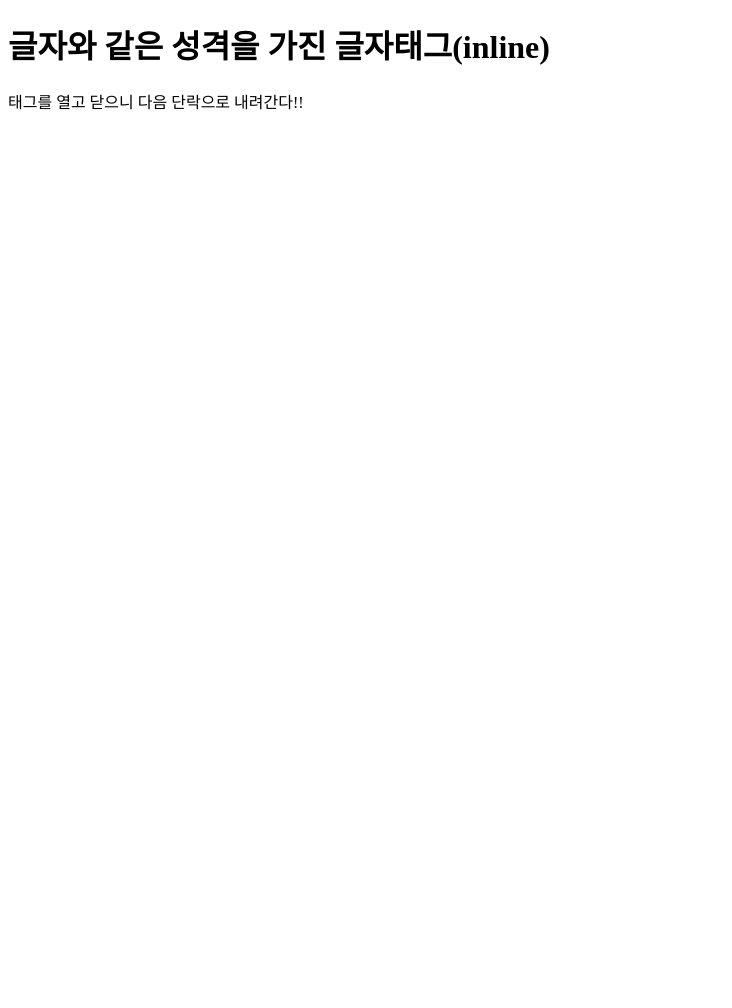
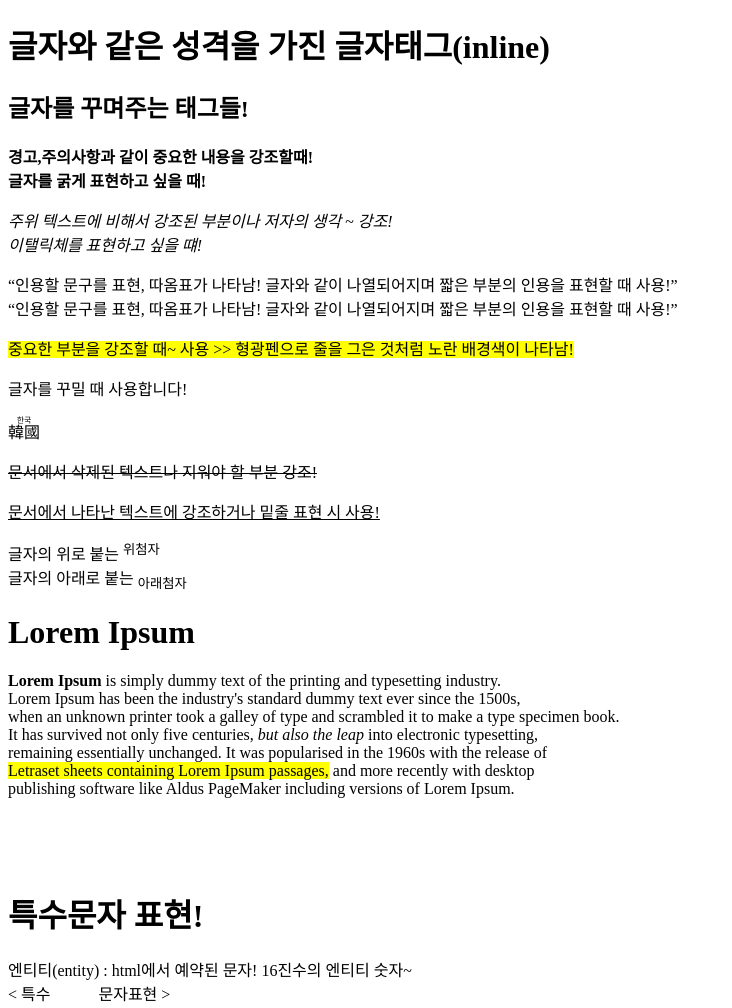
Before and after one commit to Suuukim/HTML5, a plain HTML site: page index4.html in a window 1280 px wide. Shown: the whole page, without its empty margins (0-732 px from the left). Before the commit the page ends 800 px from the top, so only its background shows below. Drawn offline with Linux system fonts and the light colour scheme.

Commit message:
텍스트 관련 태그 02

```diff
--- a/index4.html
+++ b/index4.html
@@ -9,7 +9,88 @@
 
     <body>
         <h1>글자와 같은 성격을 가진 글자태그(inline)</h1>
-        <p>태그를 열고 닫으니 다음 단락으로 내려간다!!</p>
+        <!-- <p>태그를 열고 닫으니 다음 단락으로 내려간다!!</p> -->
+
+        <h2>글자를 꾸며주는 태그들!</h2>
+        <p>
+            <!-- 볼드체로 표현! -->
+            <strong>경고,주의사항과 같이 중요한 내용을 강조할때!</strong> <br/>
+            <b>글자를 굵게 표현하고 싶을 때!</b>
+        </p>
+
+        <p>
+            <!-- 이탤릭체로 표현! -->
+            <em>주위 텍스트에 비해서 강조된 부분이나 저자의 생각 ~ 강조!</em> <br/>
+            <i>이탤릭체를 표현하고 싶을 떄!</i>
+        </p>
+
+        <p>
+            <!-- 인용표현! -->
+            <q>인용할 문구를 표현, 따옴표가 나타남! 글자와 같이 나열되어지며 짧은 부분의 인용을 표현할 때 사용!</q> <br/>
+            <q>인용할 문구를 표현, 따옴표가 나타남! 글자와 같이 나열되어지며 짧은 부분의 인용을 표현할 때 사용!</q> <br/>
+        </p>
+        <!-- <blockquote>긴 인용문을 담을 때 사용!, 박스와 같은 성격</blockquote> -->
+
+        <p>
+            <!-- 형광펜 효과! -->
+            <mark>중요한 부분을 강조할 때~ 사용 >> 형광펜으로 줄을 그은 것처럼 노란 배경색이 나타남!</mark>
+        </p>
+
+        <P>
+            <!-- span : 글자를 꾸밀 때 사용 스타일의 선택자와 함께 주로 사용 -->
+            글자를<span> 꾸밀 때 사용</span>합니다!
+        </P>
+
+        <p>
+            <!-- 동아시아 글자 표현,주석 : 동아시아 국가를 주석(발음) 내용을 표기 하기 위해 사용! -->
+            <ruby>
+                韓國 <rp>(</rp><rt>한국</rt><rp>)</rp>
+            </ruby>
+        </p>
+
+        <p>
+            <!-- 취소선, 중간줄 -->
+            <del> 문서에서 삭제된 텍스트나 지워야 할 부분 강조!</del>
+        </p>
+
+        <p>
+            <!-- 밑줄 -->
+            <ins>문서에서 나타난 텍스트에 강조하거나 밑줄 표현 시 사용!</ins>
+        </p>
+
+        <p>
+            <!-- 위첨자, 아래첨자 -->
+            글자의 위로 붙는 <sup>위첨자</sup> <br/>
+            글자의 아래로 붙는 <sub>아래첨자</sub>
+        </p>
+
+        <h1>Lorem Ipsum</h1>
+        <p>
+            <strong> Lorem Ipsum</strong> is simply dummy text of the printing and typesetting industry. <br/>
+            Lorem Ipsum has been the industry's standard dummy text ever since the 1500s, <br/>
+            when an unknown printer took a galley of type and scrambled it to make a type specimen book. <br/>
+            It has survived not only five centuries, <em>but also the leap</em> into electronic typesetting, <br/>
+            remaining essentially unchanged. It was popularised in the 1960s with the release of <br/>
+            <mark>Letraset sheets containing Lorem Ipsum passages,</mark> and more recently with desktop <br/>
+            publishing software like Aldus PageMaker including versions of Lorem Ipsum.<br/>
+        </p>
+
+        <br/>
+        <br/>
+        <br/>
+
+        <h1>특수문자 표현!</h1>
+        <p>
+            엔티티(entity) : html에서 예약된 문자! 16진수의 엔티티 숫자~ <br/>
+
+            <!--
+               < &lt; = &#60; (보다작은)
+               > &gt; = &#62; (보다 큰)
+                공백 >> &nbsp; = &#160; (줄 바꿈 없는 공백)
+             -->
+             &#60; 특수 &#160; &#160; &#160; &#160; &#160; &#160;문자표현 &#62;
+        </p>
+
 
     </body>
 </html>
```
